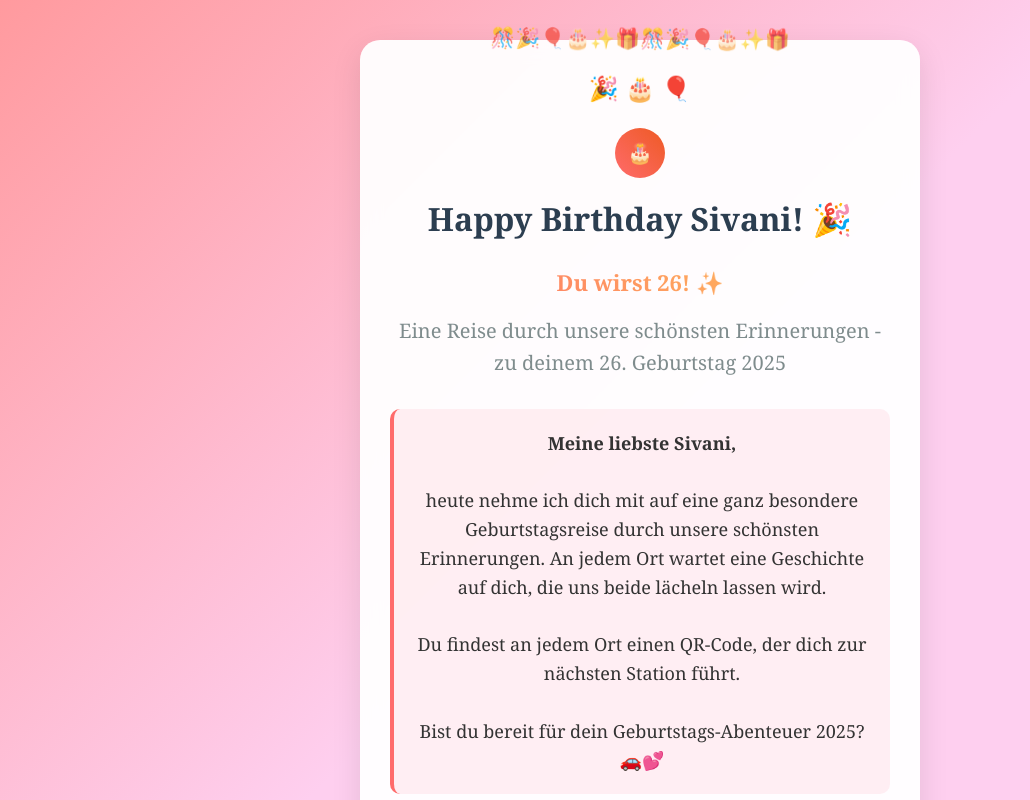
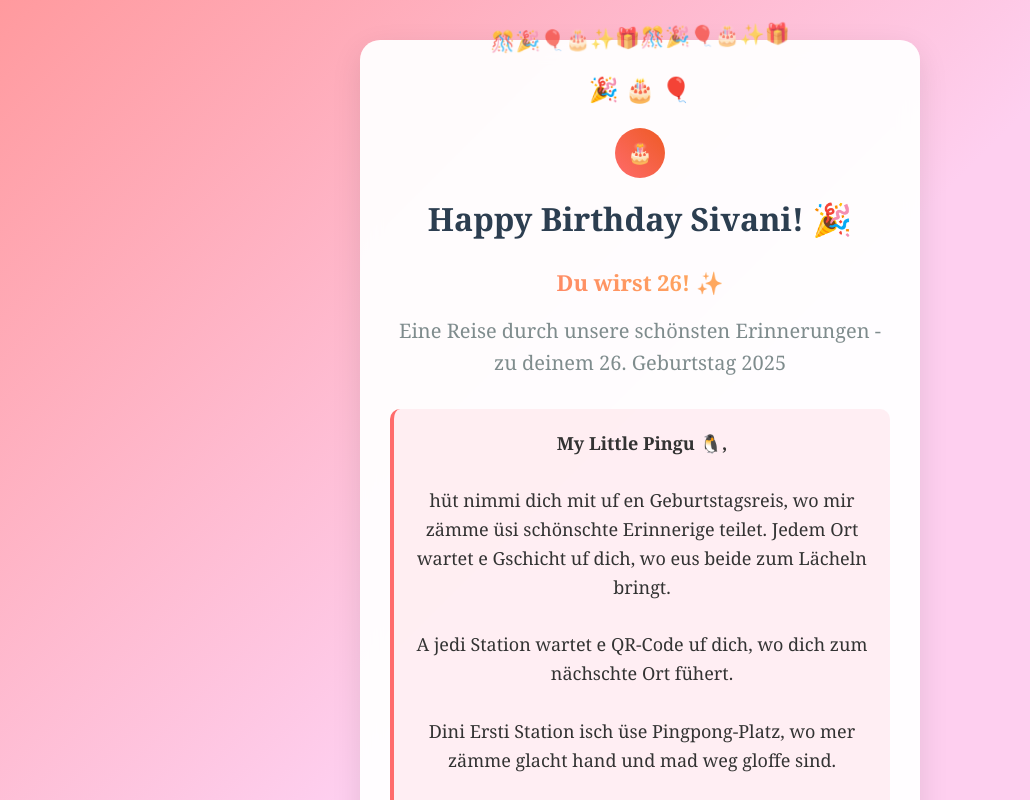
Before and after one commit to SlyRix/schnitzeljagt, a React (Create React App) app: page / in a window 1280 px wide. Shown: the top 800 px of the page, without its empty margins (0-1030 px from the left). Built offline with nearby package versions, Linux system fonts and the light colour scheme.

Commit message:
Disable DEV_MODE, localize text in StartScreen, and adjust station data protection flags

```diff
--- a/src/components/StartScreen.js
+++ b/src/components/StartScreen.js
@@ -9,13 +9,16 @@ const StartScreen = ({ station, onNavigate }) => {
             <div className="age-celebration">Du wirst 26! ✨</div>
             <p className="start-subtitle">{station.subtitle}</p>
             <div className="memory-text">
-                <strong>Meine liebste Sivani,</strong>
+                <strong>My Little Pingu 🐧,</strong>
                 <br/><br/>
-                heute nehme ich dich mit auf eine ganz besondere Geburtstagsreise durch unsere schönsten Erinnerungen. An jedem Ort wartet eine Geschichte auf dich, die uns beide lächeln lassen wird.
+                hüt nimmi dich mit uf en Geburtstagsreis, wo mir zämme üsi schönschte Erinnerige teilet. Jedem Ort wartet e Gschicht uf dich, wo eus beide zum Lächeln bringt.
                 <br/><br/>
-                Du findest an jedem Ort einen QR-Code, der dich zur nächsten Station führt.
+                A jedi Station wartet e QR-Code uf dich, wo dich zum nächschte Ort fühert.
                 <br/><br/>
-                Bist du bereit für dein Geburtstags-Abenteuer 2025? 🚗💕
+                Dini Ersti Station isch üse Pingpong-Platz, wo mer zämme glacht hand und mad weg gloffe sind.
+                <br/><br/>
+                <h4>Bisch ready für din Geburtstags-Abenteuer? 🚗💕</h4>
+
             </div>
             <div className="navigation">
                 <button className="nav-button birthday-button" onClick={() => onNavigate('pingpong')}>
--- a/src/components/StationCard.js
+++ b/src/components/StationCard.js
@@ -1,7 +1,7 @@
 import React from 'react';
 import PhotoGallery from './PhotoGallery';
 import Navigation from './Navigation';
-const DEV_MODE = true;
+const DEV_MODE = false;
 
 const HeartIcon = () => (
     <span
--- a/src/data/stations.js
+++ b/src/data/stations.js
@@ -156,7 +156,7 @@ export const stations = {
             },
             {
                 src: "/images/geschenk/2.jpg",
-                protected: true
+                protected: false
             },
             {
                 src: "/images/geschenk/3.jpg",
```
